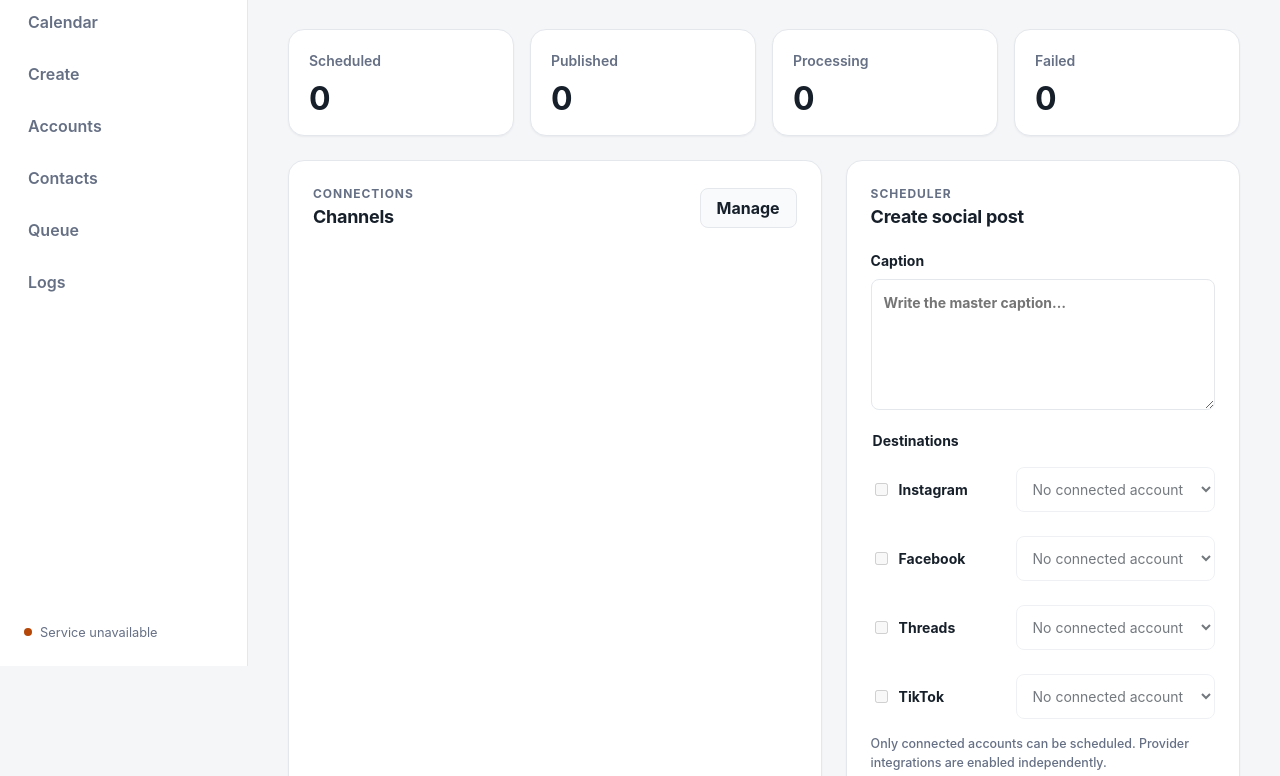
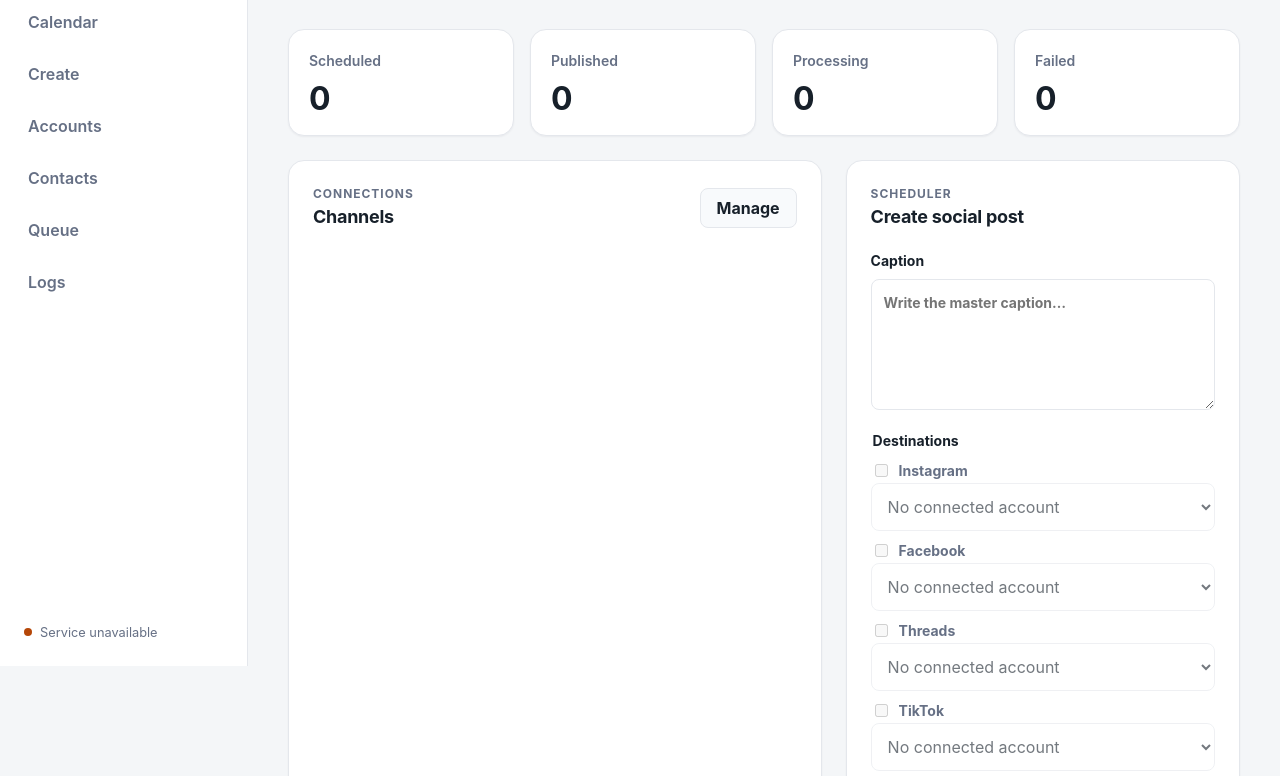
Before and after one commit to OzansanT/srocial, a website with bundled scripts: page client/index.html in a window 1280 px wide. Shown: the part 134-910 px from the top of the page. Built offline with nearby package versions, Linux system fonts and the light colour scheme; files whose address does not match are found by name.

Commit message:
fix: separate destination labels and account selects

```diff
--- a/client/index.html
+++ b/client/index.html
@@ -59,10 +59,10 @@
 
             <fieldset class="platform-picker"><legend>Destinations</legend>
               <div class="platform-account-grid">
-                <label class="platform-account-row"><span class="platform-account-row__choice"><input type="checkbox" name="platform" value="instagram" disabled> Instagram</span><select name="account:instagram" aria-label="Instagram account" disabled><option value="">Loading accounts…</option></select></label>
-                <label class="platform-account-row"><span class="platform-account-row__choice"><input type="checkbox" name="platform" value="facebook" disabled> Facebook</span><select name="account:facebook" aria-label="Facebook account" disabled><option value="">Loading accounts…</option></select></label>
-                <label class="platform-account-row"><span class="platform-account-row__choice"><input type="checkbox" name="platform" value="threads" disabled> Threads</span><select name="account:threads" aria-label="Threads account" disabled><option value="">Loading accounts…</option></select></label>
-                <label class="platform-account-row"><span class="platform-account-row__choice"><input type="checkbox" name="platform" value="tiktok" disabled> TikTok</span><select name="account:tiktok" aria-label="TikTok account" disabled><option value="">Loading accounts…</option></select></label>
+                <div class="platform-account-row"><label class="platform-account-row__choice"><input type="checkbox" name="platform" value="instagram" disabled> Instagram</label><select name="account:instagram" aria-label="Instagram account" disabled><option value="">Loading accounts…</option></select></div>
+                <div class="platform-account-row"><label class="platform-account-row__choice"><input type="checkbox" name="platform" value="facebook" disabled> Facebook</label><select name="account:facebook" aria-label="Facebook account" disabled><option value="">Loading accounts…</option></select></div>
+                <div class="platform-account-row"><label class="platform-account-row__choice"><input type="checkbox" name="platform" value="threads" disabled> Threads</label><select name="account:threads" aria-label="Threads account" disabled><option value="">Loading accounts…</option></select></div>
+                <div class="platform-account-row"><label class="platform-account-row__choice"><input type="checkbox" name="platform" value="tiktok" disabled> TikTok</label><select name="account:tiktok" aria-label="TikTok account" disabled><option value="">Loading accounts…</option></select></div>
               </div>
               <small class="platform-picker__help">Only connected accounts can be scheduled. Provider integrations are enabled independently.</small>
             </fieldset>
```
